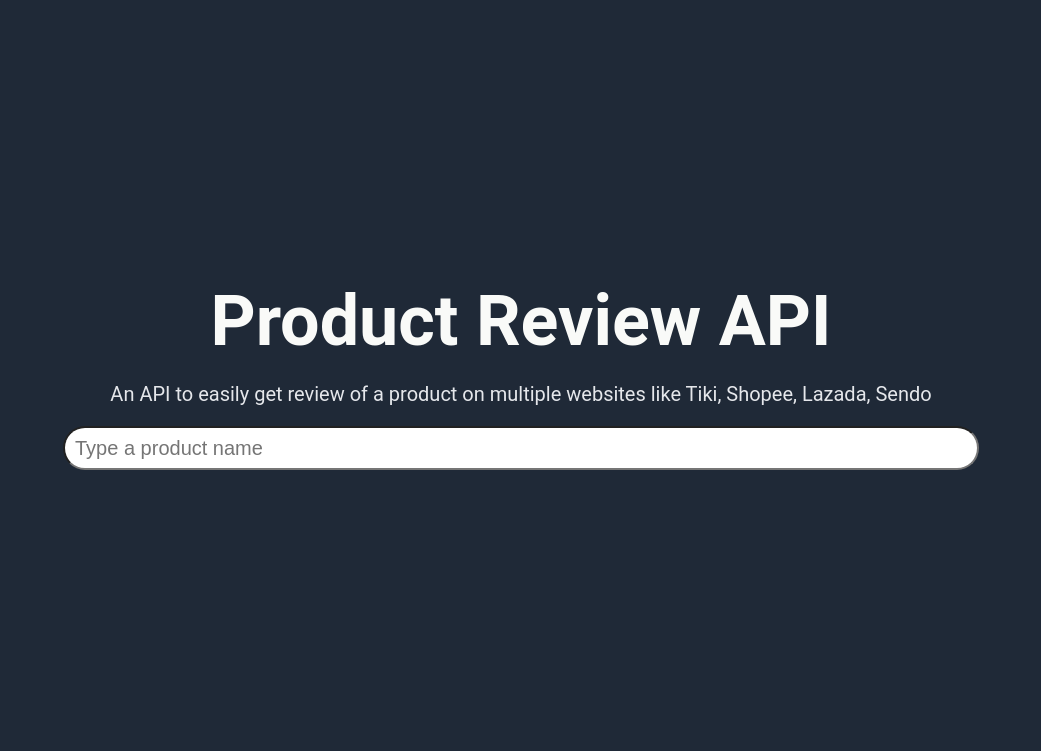
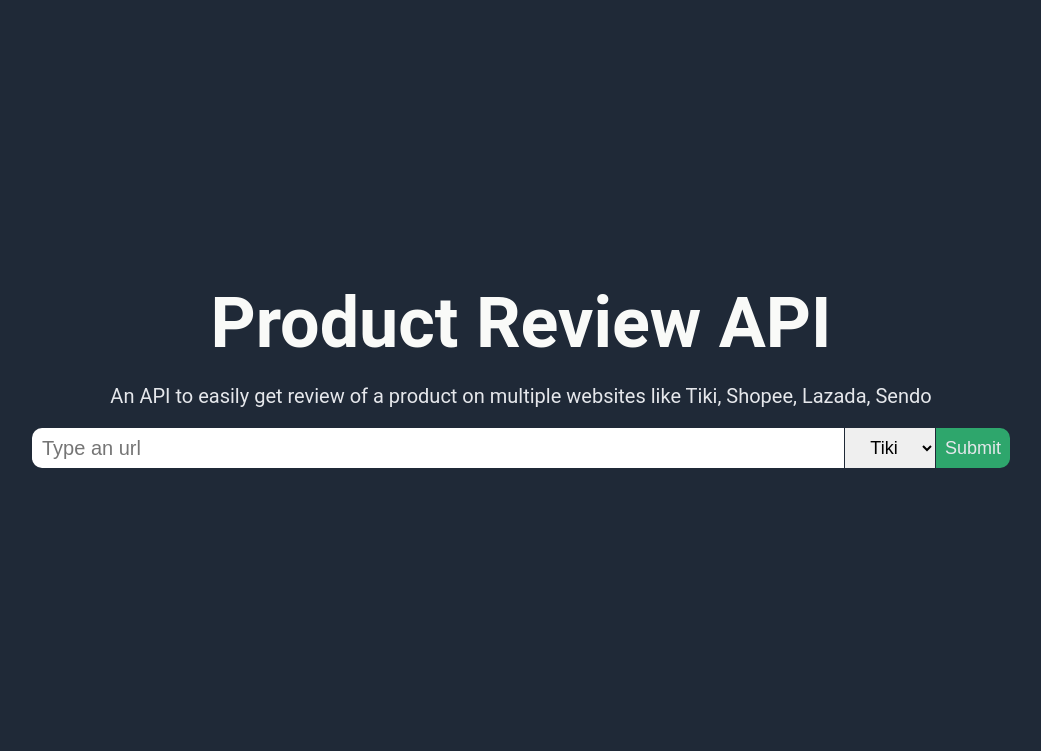
Before and after one commit to scinerd68/ProductReviewAPI, a Flask app: page / in a window 1280 px wide. Shown: the part 49-800 px from the top of the page, without its empty margins (119-1160 px from the left). Run offline with Flask 2, Linux system fonts and the light colour scheme.

Commit message:
Add select site field and submit button to search form

```diff
--- a/static/style.css
+++ b/static/style.css
@@ -62,12 +62,51 @@ p {
     font-size: 20px;
 }
 
+#search-form {
+    display: flex;
+    flex-direction: row;
+}
+
 .search-bar>input {
-    width: 900px;
+    box-sizing: content-box;
+    width: 800px;
     height: 30px;
     font-size: 20px;
-    border-radius: 25px;
     padding-top: 5px;
     padding-bottom: 5px;
     padding-left: 10px;
+    border: 2px;
+    margin-right: 1px;
+    border-top-left-radius: 10px;
+    border-bottom-left-radius: 10px;
 }
+
+.select-site>select {
+    box-sizing: content-box;
+    width: 90px;
+    height: 30px;
+    font-size: 18px;
+    padding-top: 5px;
+    padding-bottom: 5px;
+    border: 2px;
+    margin-right: 1px;
+    text-align: center;
+}
+
+.submit-button>input {
+    box-sizing: content-box;
+    width: 60px;
+    height: 30px;
+    font-size: 18px;
+    padding-top: 5px;
+    padding-bottom: 5px;
+    padding-right: 7px;
+    padding-left: 7px;
+    border: 2px;
+    background-color: #2ea66c;
+    color: #e5e7eb;
+    text-align: center;
+    border: 2px;
+    border-top-right-radius: 10px;
+    border-bottom-right-radius: 10px;
+}
--- a/templates/index.html
+++ b/templates/index.html
@@ -20,9 +20,21 @@
   <div class="homepage">
     <h1>Product Review API</h1>
     <p>An API to easily get review of a product on multiple websites like Tiki, Shopee, Lazada, Sendo</p>
-    <div class="search-bar">
-      <input placeholder="Type a product name">
-    </div>
+    <form id="search-form" action="/review" method="get">
+      <div class="search-bar">
+        <input placeholder="Type an url" name="url">
+      </div>
+      <div class="select-site">
+        <select name="site">
+          <option value="tiki">Tiki</option>
+          <option value="sendo">Sendo</option>
+          <option value="lazada">Lazada</option>
+        </select>
+      </div>
+      <div class="submit-button">
+        <input type="submit" value="Submit">
+      </div>
+    </form>
   </div>
 
 </body>
```
